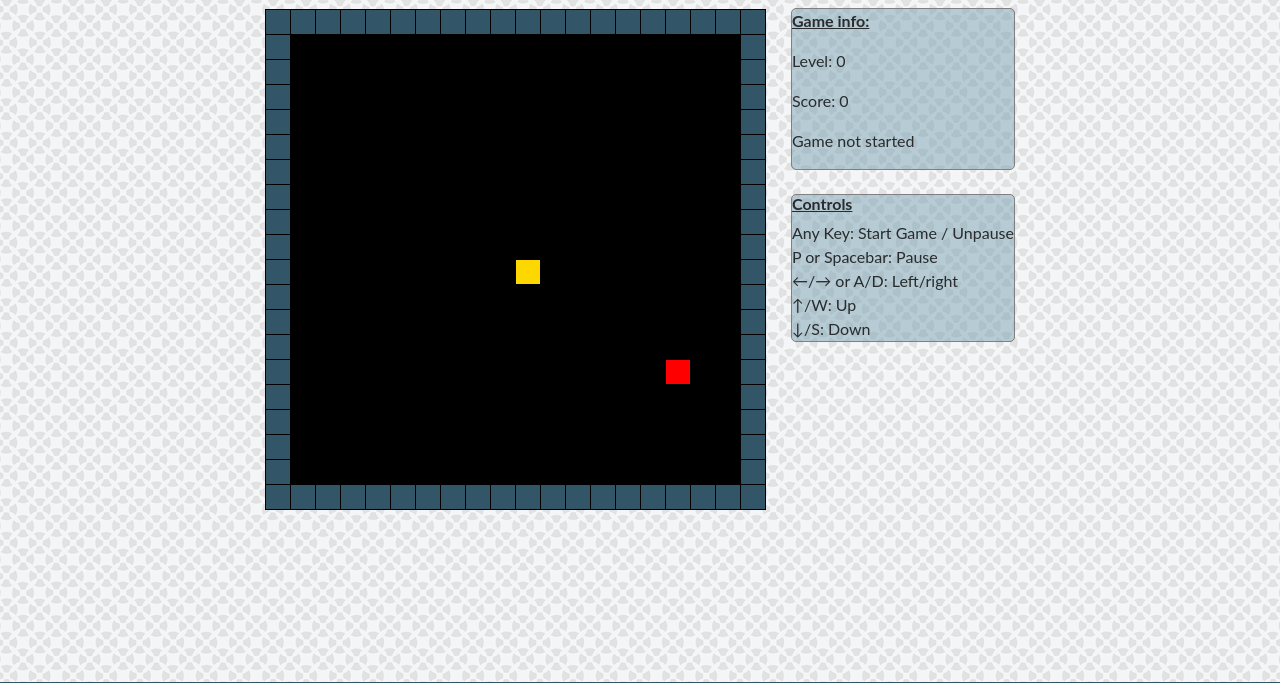
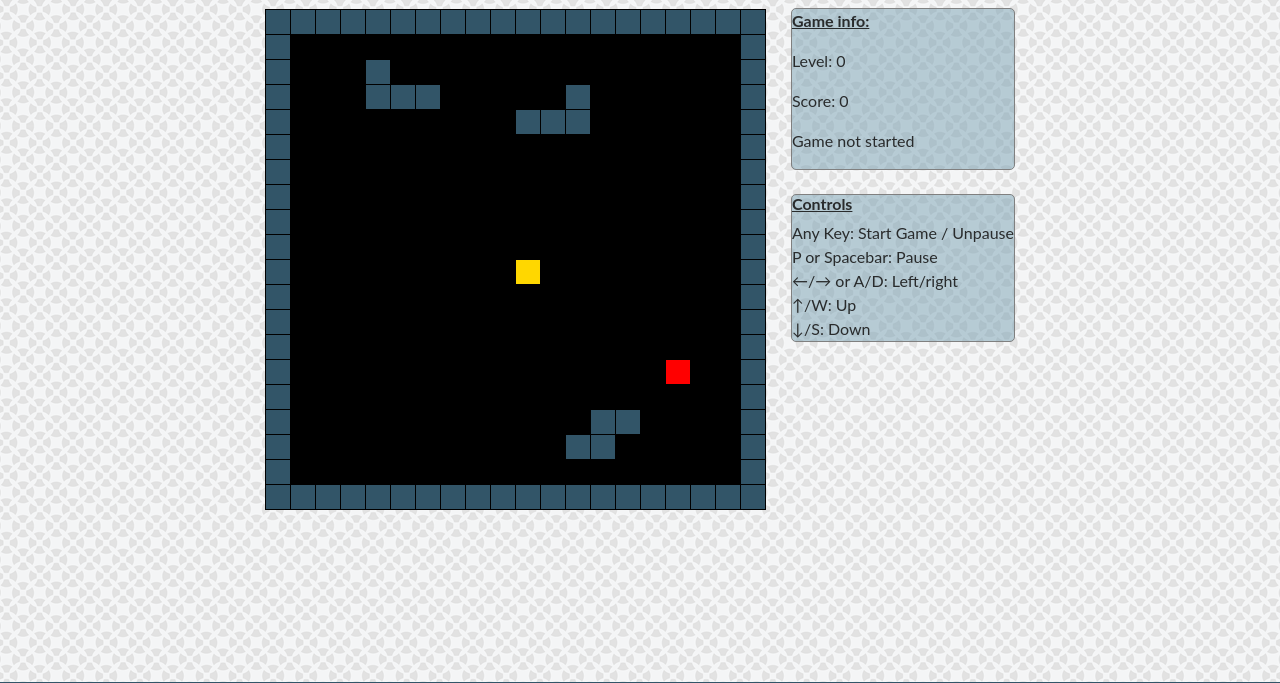
Before and after one commit to jzaia18/zeroish, a Flask app: page /snake in a window 1280 px wide. Shown: the part 74-757 px from the top of the page. Run offline with Flask 2, Linux system fonts and the light colour scheme; some libraries are stand-ins or nearby versions.

Commit message:
snek tetris has finished

```diff
--- a/static/css/snek.css
+++ b/static/css/snek.css
@@ -77,3 +77,10 @@ html {
   padding-left: 25px;
   padding-bottom: 170px
 }
+
+.tetris{
+  width: 25px;
+  height: 25px;
+  border: 1px solid black;
+  background-color: #325568;
+}
--- a/static/js/snek.js
+++ b/static/js/snek.js
@@ -34,6 +34,34 @@ var temp_dir = dir;
 var score = 0;
 var level = 1;
 
+// Different "constructors" for each shape
+var create_tetromino_I = function() { return {x1:3, y1:0, x2:4, y2:0, x3:5, y3:0, x4:6, y4:0, color:'#00FFFF', shape:'I', orientation:0}; };
+var create_tetromino_O = function() { return {x1:4, y1:0, x2:4, y2:1, x3:5, y3:0, x4:5, y4:1, color:'#FFFF00', shape:'O', orientation:0}; };
+var create_tetromino_T = function() { return {x1:3, y1:1, x2:4, y2:1, x3:5, y3:1, x4:4, y4:0, color:'#FF00FF', shape:'T', orientation:0}; };
+var create_tetromino_S = function() { return {x1:3, y1:1, x2:4, y2:1, x3:4, y3:0, x4:5, y4:0, color:'#00FF00', shape:'S', orientation:0}; };
+var create_tetromino_Z = function() { return {x1:3, y1:0, x2:4, y2:0, x3:4, y3:1, x4:5, y4:1, color:'#FF0000', shape:'Z', orientation:0}; };
+var create_tetromino_J = function() { return {x1:3, y1:0, x2:3, y2:1, x3:4, y3:1, x4:5, y4:1, color:'#0000FF', shape:'J', orientation:0}; };
+var create_tetromino_L = function() { return {x1:3, y1:1, x2:4, y2:1, x3:5, y3:1, x4:5, y4:0, color:'#FF9900', shape:'L', orientation:0}; };
+
+// Creation wrapper function
+var create_tetromino = function() {
+  var t;
+  switch (Math.floor(Math.random() * 7)) {
+  case 0: t = create_tetromino_I(); break;
+  case 1: t = create_tetromino_O(); break;
+  case 2: t = create_tetromino_T(); break;
+  case 3: t = create_tetromino_S(); break;
+  case 4: t = create_tetromino_Z(); break;
+  case 5: t = create_tetromino_J(); break;
+  case 6: t = create_tetromino_L(); break;
+  }
+  return t;
+};
+
+
+
+
+
 //main function that runs
 var main = function(){
   //preliminary setup fxn
@@ -45,7 +73,6 @@ var main = function(){
 var reset = function(){
   location.reload();
 };
-
 
 var get_id = function(x,y){
   return document.getElementById(x+"-"+y);
@@ -80,9 +107,33 @@ var update_game_status = function(playing,game_over) {
 
 var setup = function(){
   //make_map();
+  poof_tetris();
+  poof_tetris();
+  poof_tetris();
   draw_snek();
-  draw_fruit();
-//  poof_tetris();//implement later
+  draw_fruit(); //implement later
+};
+
+var poof_tetris = function(){
+  var x = random(-2,12);
+  var y = random(2,18);
+  var t = create_tetromino();
+  t.x1 += x;
+  t.x2 += x;
+  t.x3 += x;
+  t.x4 += x;
+  t.y1 += y;
+  t.y2 += y;
+  t.y3 += y;
+  t.y4 += y;
+  display_piece(t);
+}
+
+var display_piece = function(t) {
+  set_class(t.x1, t.y1, "tetris");
+  set_class(t.x2, t.y2, "tetris");
+  set_class(t.x3, t.y3, "tetris");
+  set_class(t.x4, t.y4, "tetris");
 };
 
 var lvl = function(){
@@ -207,7 +258,7 @@ var update = function(){
           }
       }
       //snek collsion is being checked via borders
-      if(get_class(snek_posx, snek_posy) == "border"){
+      if((get_class(snek_posx, snek_posy) == "border") || (get_class(snek_posx, snek_posy) == "tetris")){
           set_class(snek_posx,snek_posy,"border")
           game_over = true;
           update_game_status(playing,game_over);
```
